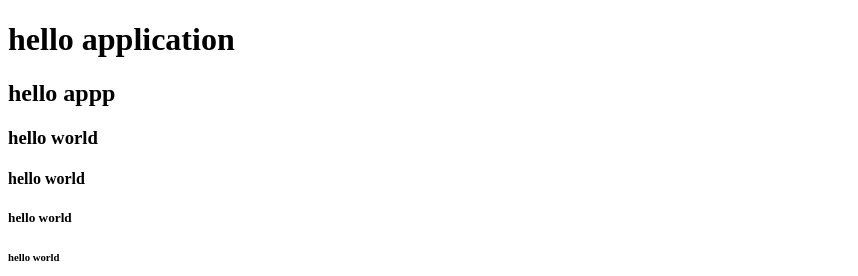
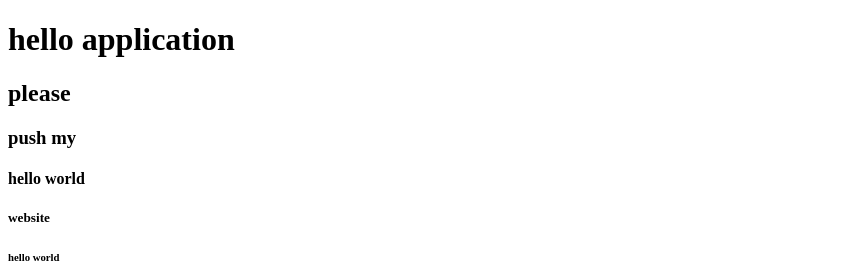
Before and after one commit to Rajat232003/youtube1, a plain HTML site: page index.html in a window 1280 px wide. Shown: the top 276 px of the page, without its empty margins (0-858 px from the left). Drawn offline with Linux system fonts and the light colour scheme.

Commit message:
this is my youtube html commit

```diff
--- a/index.html
+++ b/index.html
@@ -8,10 +8,10 @@
 <!--this is body tag-->
 <body>
     <h1>hello application</h1>
-    <h2>hello appp</h2>
-    <h3>hello world</h3>
+    <h2>please </h2>
+    <h3>push my</h3>
     <h4>hello world</h4>
-    <h5>hello world</h5>
+    <h5>website</h5>
     <h6>hello world</h6>
    <p>Sample paragraph</p>
    <a href="https://www.youtube.com/">youtube</a>
```
